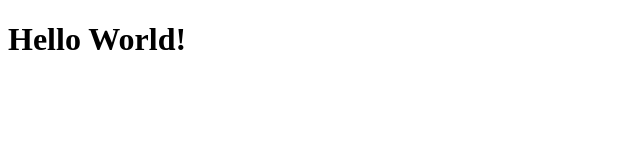
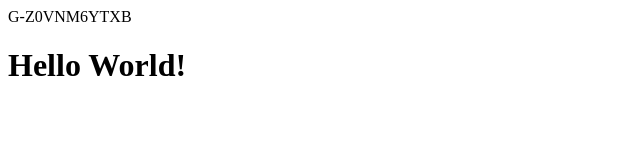
Before and after one commit to itsshahrahul/google_analytics_Ecom, a plain HTML site: page index.html in a window 1280 px wide. Shown: the whole page, without its empty margins (0-640 px from the left). Drawn offline with Linux system fonts and the light colour scheme.

Commit message:
add: snnipet

```diff
--- a/index.html
+++ b/index.html
@@ -3,7 +3,7 @@
 <head>
   <meta charset="UTF-8" />
   <title>Hello World — with Google Analytics</title>
-  <!-- Paste the GA snippet here, replacing with your Tracking ID -->
+G-Z0VNM6YTXB
   <script>
     (function(i,s,o,g,r,a,m){i['GoogleAnalyticsObject']=r;i[r]=i[r]||function(){
     (i[r].q=i[r].q||[]).push(arguments)},i[r].l=1*new Date();a=s.createElement(o),
```
